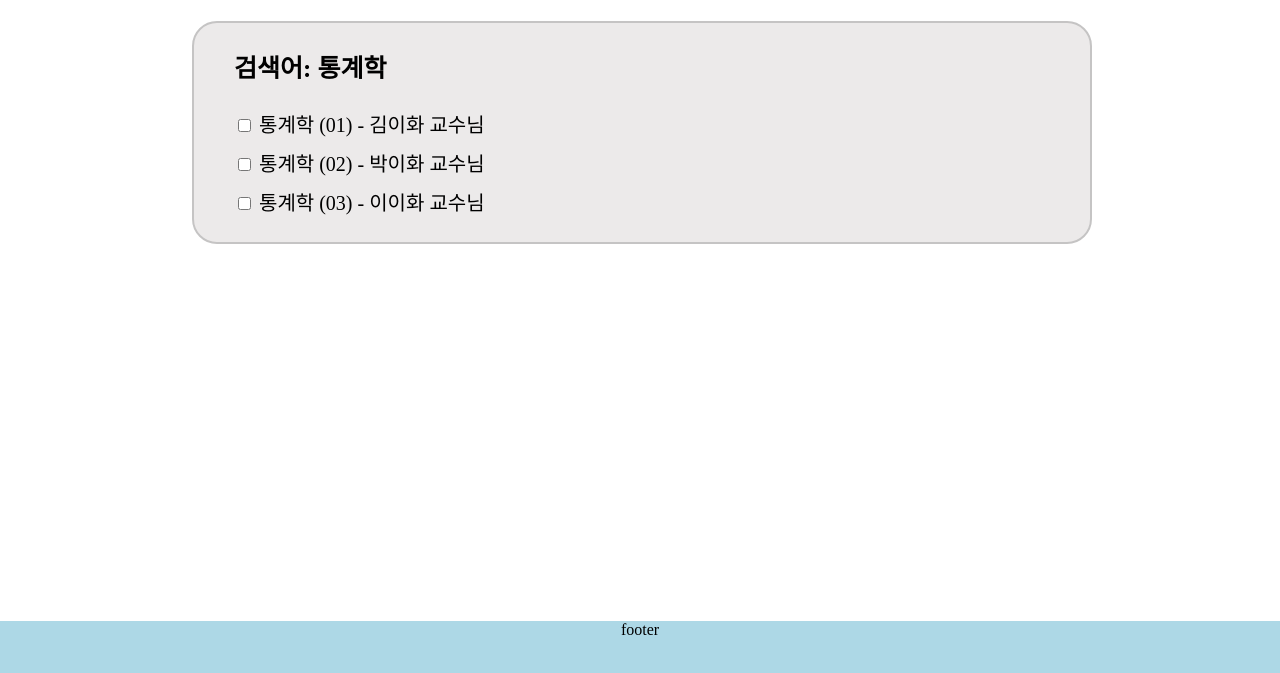
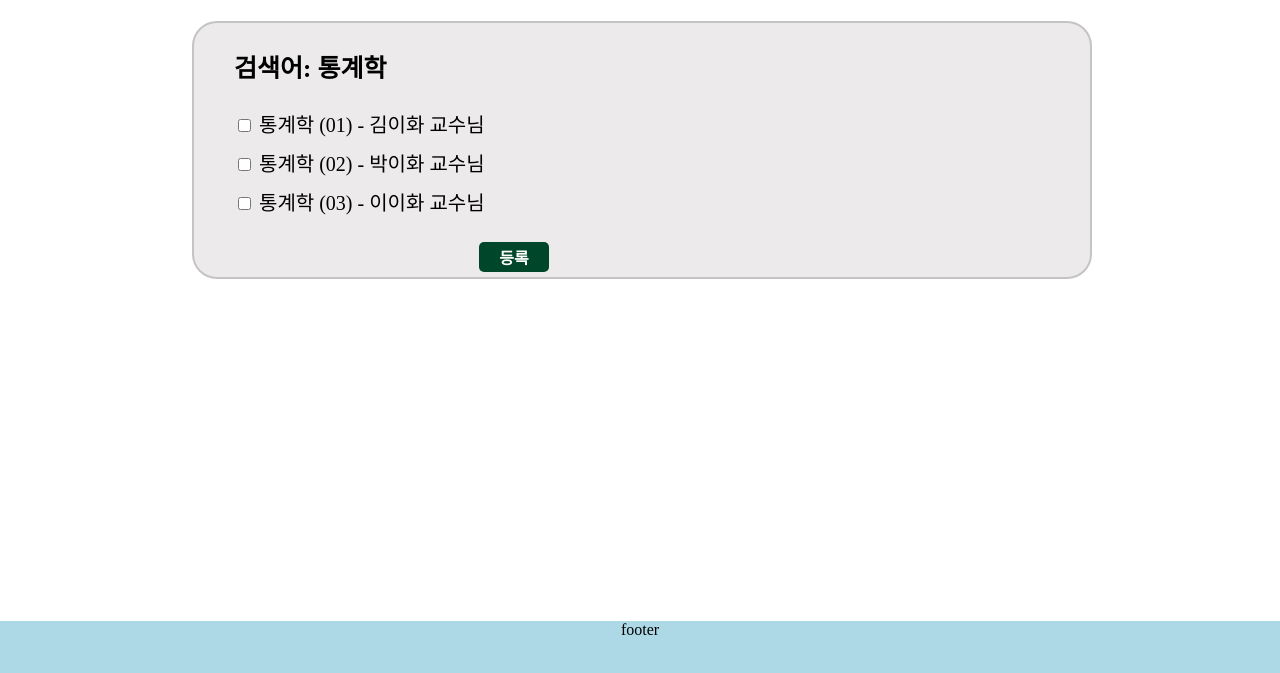
Before and after one commit to sujeong000/Lecture_Story, a plain HTML site: page select_lecture.html in a window 1280 px wide. Shown: the part 79-752 px from the top of the page. Drawn offline with Linux system fonts and the light colour scheme.

Commit message:
등록버튼 추가

```diff
--- a/css/select_lecture.css
+++ b/css/select_lecture.css
@@ -18,7 +18,19 @@
     list-style: none;
     font-size:20px;
 }
-
+.lecture_submit{
+    background-color: #00462A;
+    color: #ffffff;
+    text-align: center;
+    border-style: none;
+    font-weight: bold;
+    font-size: 100%;
+    width: 70px;
+    height:30px;
+    margin-left:285px;
+    margin-bottom:5px;
+    border-radius: 5px;
+}
 .lecture_list a{
     color:black;
     text-decoration: none;
--- a/select_lecture.html
+++ b/select_lecture.html
@@ -49,8 +49,8 @@
                             <a href="~">통계학 (03) - 이이화 교수님</a>
                         </li>
                     </ul>
+                    <input type="submit" value="등록" class="lecture_submit">
                 </form>
-
             </div>
         </div>
 
```
